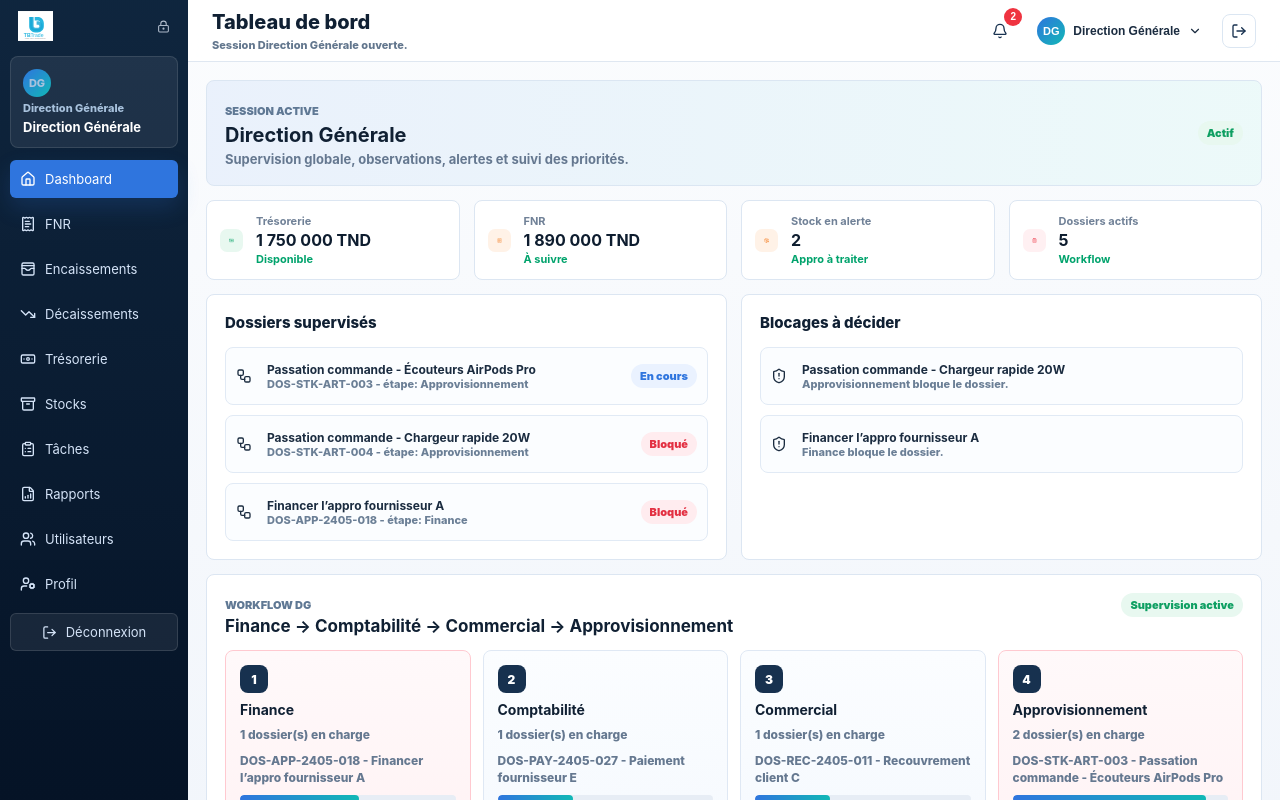
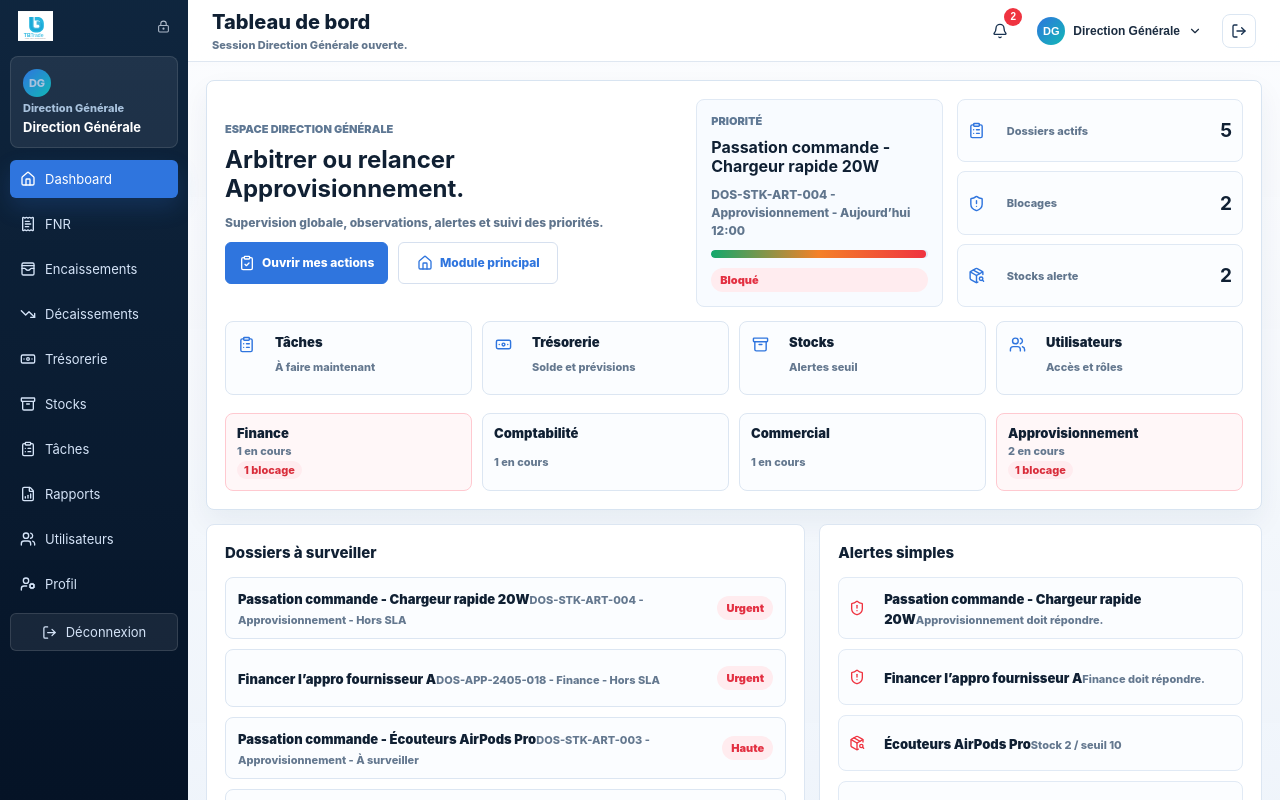
Before and after one commit to Mahdi-654/APP_TBTRADE, a React (Vite) app: page / in a window 1280 px wide. Both pictures are taken after a click on the button "Se connecter". Shown: the top 800 px of the page. Built offline with nearby package versions, Linux system fonts and the light colour scheme.

Commit message:
Simplify role-based TB Trade workspace

```diff
--- a/src/App.css
+++ b/src/App.css
@@ -780,6 +780,237 @@ textarea {
   color: #657890;
   font-size: 13px;
   font-weight: 700;
+}
+
+.workbench {
+  display: grid;
+  grid-template-columns: minmax(320px, 1.15fr) minmax(240px, 0.62fr) minmax(240px, 0.72fr);
+  gap: 14px;
+  padding: 18px;
+  border: 1px solid #d8e4f1;
+  border-radius: 8px;
+  background: #ffffff;
+  box-shadow: 0 12px 28px rgba(19, 48, 82, 0.06);
+}
+
+.workbench-main,
+.workbench-priority {
+  display: grid;
+  align-content: center;
+  gap: 10px;
+  min-width: 0;
+}
+
+.workbench-main h2,
+.workbench-priority strong {
+  margin: 0;
+  color: #102033;
+  line-height: 1.2;
+}
+
+.workbench-main h2 {
+  font-size: 24px;
+}
+
+.workbench-main p,
+.workbench-priority small {
+  margin: 0;
+  color: #60758d;
+  font-size: 12px;
+  font-weight: 800;
+  line-height: 1.5;
+}
+
+.workbench-actions {
+  display: flex;
+  gap: 10px;
+  flex-wrap: wrap;
+}
+
+.workbench-actions .primary-action,
+.workbench-actions .secondary-action {
+  width: auto;
+  min-width: 160px;
+}
+
+.workbench-priority {
+  padding: 14px;
+  border: 1px solid #e0e9f4;
+  border-radius: 8px;
+  background: #f8fbff;
+}
+
+.priority-meter {
+  height: 8px;
+  overflow: hidden;
+  border-radius: 999px;
+  background: #dfe8f4;
+}
+
+.priority-meter i {
+  display: block;
+  height: 100%;
+  border-radius: inherit;
+  background: linear-gradient(90deg, #12a86c, #f48128, #ef3340);
+}
+
+.workbench-kpis {
+  display: grid;
+  gap: 9px;
+}
+
+.workbench-kpis article {
+  min-height: 58px;
+  padding: 10px;
+  display: grid;
+  grid-template-columns: 30px 1fr auto;
+  align-items: center;
+  gap: 9px;
+  border: 1px solid #e0e9f4;
+  border-radius: 8px;
+  background: #fbfdff;
+}
+
+.workbench-kpis svg {
+  color: #2f75de;
+}
+
+.workbench-kpis span {
+  color: #60758d;
+  font-size: 11px;
+  font-weight: 850;
+}
+
+.workbench-kpis strong {
+  color: #102033;
+  font-size: 19px;
+}
+
+.shortcut-strip {
+  grid-column: 1 / -1;
+  display: grid;
+  grid-template-columns: repeat(4, minmax(0, 1fr));
+  gap: 10px;
+}
+
+.shortcut-strip button,
+.service-overview button,
+.simple-case-list button {
+  border: 1px solid #dce6f2;
+  border-radius: 8px;
+  background: #fbfdff;
+  color: #1b2c40;
+  font: inherit;
+  cursor: pointer;
+}
+
+.shortcut-strip button {
+  min-height: 74px;
+  padding: 12px;
+  display: grid;
+  grid-template-columns: 28px minmax(0, 1fr);
+  gap: 2px 9px;
+  text-align: left;
+}
+
+.shortcut-strip svg {
+  grid-row: 1 / 3;
+  color: #2f75de;
+  margin-top: 2px;
+}
+
+.shortcut-strip span,
+.service-overview strong,
+.simple-case-list strong,
+.simple-alerts strong {
+  color: #102033;
+  font-size: 13px;
+  font-weight: 900;
+}
+
+.shortcut-strip small,
+.service-overview span,
+.service-overview small,
+.simple-case-list small,
+.simple-alerts small {
+  color: #64788f;
+  font-size: 11px;
+  font-weight: 800;
+}
+
+.shortcut-strip button:hover,
+.service-overview button:hover,
+.simple-case-list button:hover {
+  border-color: #b9cce6;
+  background: #ffffff;
+  transform: translateY(-1px);
+}
+
+.service-overview {
+  grid-column: 1 / -1;
+  display: grid;
+  grid-template-columns: repeat(4, minmax(0, 1fr));
+  gap: 10px;
+  padding-top: 4px;
+}
+
+.service-overview button {
+  min-height: 62px;
+  padding: 11px;
+  display: grid;
+  gap: 3px;
+  text-align: left;
+}
+
+.service-overview button.blocked {
+  border-color: #ffc9d0;
+  background: #fff7f8;
+}
+
+.service-overview small {
+  width: fit-content;
+  padding: 2px 7px;
+  border-radius: 999px;
+  background: #ffecef;
+  color: #d92d3b;
+}
+
+.dashboard-simple-grid {
+  display: grid;
+  grid-template-columns: minmax(0, 1.15fr) minmax(280px, 0.85fr);
+  gap: 14px;
+}
+
+.simple-case-list,
+.simple-alerts {
+  display: grid;
+  gap: 10px;
+}
+
+.simple-case-list button {
+  min-height: 58px;
+  padding: 10px 12px;
+  display: grid;
+  grid-template-columns: minmax(0, 1fr) auto;
+  align-items: center;
+  gap: 10px;
+  text-align: left;
+}
+
+.simple-alerts article {
+  min-height: 56px;
+  padding: 10px;
+  display: grid;
+  grid-template-columns: 26px minmax(0, 1fr);
+  gap: 9px;
+  align-items: center;
+  border: 1px solid #e1eaf5;
+  border-radius: 8px;
+  background: #fbfdff;
+}
+
+.simple-alerts svg {
+  color: #ef3340;
 }
 
 .control-center {
@@ -2583,8 +2814,16 @@ tbody tr:hover {
   .recovery-kpis,
   .recovery-amounts,
   .recovery-form,
-  .dg-observation-form {
+  .dg-observation-form,
+  .workbench,
+  .shortcut-strip,
+  .service-overview,
+  .dashboard-simple-grid {
     grid-template-columns: repeat(2, minmax(0, 1fr)) !important;
+  }
+
+  .workbench-main {
+    grid-column: 1 / -1;
   }
 
   .login-page {
@@ -2749,8 +2988,24 @@ tbody tr:hover {
   .recovery-kpis,
   .recovery-amounts,
   .recovery-form,
-  .dg-observation-form {
+  .dg-observation-form,
+  .workbench,
+  .workbench-kpis article,
+  .shortcut-strip,
+  .service-overview,
+  .dashboard-simple-grid,
+  .simple-case-list button,
+  .simple-alerts article {
     grid-template-columns: 1fr !important;
+  }
+
+  .workbench-main {
+    grid-column: auto;
+  }
+
+  .workbench-actions .primary-action,
+  .workbench-actions .secondary-action {
+    width: 100%;
   }
 
   .recovery-card header,
--- a/src/App.tsx
+++ b/src/App.tsx
@@ -737,7 +737,7 @@ function App() {
           onNotifications={() => changeScreen('taches')}
         />
         <section className="page" data-accent={current.color}>
-          {active === 'dashboard' && <Dashboard onAction={setMessage} user={sessionUser} workflowCases={workflowCases} stocks={stocks} onOpenDepartment={openDepartmentService} />}
+          {active === 'dashboard' && <Dashboard onAction={setMessage} user={sessionUser} workflowCases={workflowCases} stocks={stocks} onOpenDepartment={openDepartmentService} onOpenScreen={changeScreen} />}
           {active === 'fnr' && <FNR filters={filters} onFiltersChange={setFilters} onAction={setMessage} />}
           {active === 'encaissements' && <Cashflow type="encaissements" filters={filters} onFiltersChange={setFilters} onAction={setMessage} user={sessionUser} />}
           {active === 'decaissements' && <Cashflow type="decaissements" filters={filters} onFiltersChange={setFilters} onAction={setMessage} user={sessionUser} />}
@@ -921,12 +921,14 @@ function Dashboard({
   workflowCases,
   stocks,
   onOpenDepartment,
+  onOpenScreen,
 }: {
   onAction: (message: string) => void
   user: UserAccount
   workflowCases: WorkflowCase[]
   stocks: StockRow[]
   onOpenDepartment: (role: Role) => void
+  onOpenScreen: (screen: ScreenKey) => void
 }) {
   const visibleCases = getVisibleCases(workflowCases, user)
   const stockAlerts = stocks.filter(isStockUnderThreshold)
@@ -939,20 +941,235 @@ function Dashboard({
 
   return (
     <>
-      <RoleSummary user={user} />
-      <MetricGrid
-        metrics={[
-          { label: 'Trésorerie', value: '1 750 000 TND', trend: 'Disponible', icon: Banknote, color: 'green' },
-          { label: 'FNR', value: '1 890 000 TND', trend: 'À suivre', icon: ReceiptText, color: 'orange' },
-          { label: 'Stock en alerte', value: String(stockAlerts.length), trend: stockAlerts.length > 0 ? 'Appro à traiter' : 'RAS', icon: PackageSearch, color: stockAlerts.length > 0 ? 'orange' : 'green' },
-          { label: user.role === 'dg' ? 'Dossiers actifs' : 'Mes tâches', value: String(pendingForRole), trend: 'Workflow', icon: ClipboardList, color: pendingForRole > 0 ? 'red' : 'green' },
-        ]}
+      <RoleWorkbench
+        user={user}
+        workflowCases={workflowCases}
+        visibleCases={visibleCases}
+        stockAlerts={stockAlerts}
+        pendingForRole={pendingForRole}
+        blockedCases={blockedCases}
+        onOpenScreen={onOpenScreen}
+        onOpenDepartment={onOpenDepartment}
       />
-      <WorkflowSnapshot cases={visibleCases} blockedCases={blockedCases} user={user} onAction={onAction} />
-      {user.role === 'dg' && <DepartmentWorkflowMap cases={workflowCases} onOpenDepartment={onOpenDepartment} />}
-      <WorkflowControlCenter cases={workflowCases} user={user} />
+      <DashboardEssentials
+        user={user}
+        visibleCases={visibleCases}
+        blockedCases={blockedCases}
+        stockAlerts={stockAlerts}
+        onOpenScreen={onOpenScreen}
+        onAction={onAction}
+      />
     </>
   )
+}
+
+function RoleWorkbench({
+  user,
+  workflowCases,
+  visibleCases,
+  stockAlerts,
+  pendingForRole,
+  blockedCases,
+  onOpenScreen,
+  onOpenDepartment,
+}: {
+  user: UserAccount
+  workflowCases: WorkflowCase[]
+  visibleCases: WorkflowCase[]
+  stockAlerts: StockRow[]
+  pendingForRole: number
+  blockedCases: WorkflowCase[]
+  onOpenScreen: (screen: ScreenKey) => void
+  onOpenDepartment: (role: Role) => void
+}) {
+  const nextCase = [...visibleCases]
+    .filter((item) => item.status !== 'Terminé')
+    .sort((a, b) => getPriorityScore(b) - getPriorityScore(a))[0]
+  const shortcuts = getRoleShortcuts(user.role)
+  const activeServices = workflowRoles.map((role) => ({
+    role,
+    total: workflowCases.filter((item) => item.currentRole === role && item.status !== 'Terminé').length,
+    blocked: workflowCases.filter((item) => item.currentRole === role && item.status === 'Bloqué').length,
+  }))
+
+  return (
+    <section className="workbench">
+      <div className="workbench-main">
+        <span className="eyebrow">Espace {roleLabels[user.role]}</span>
+        <h2>{nextCase ? getNextActionLabel(nextCase, user) : 'Tout est calme pour cette session.'}</h2>
+        <p>{roleCapabilities[user.role]}</p>
+        <div className="workbench-actions">
+          <button className="primary-action large" type="button" onClick={() => onOpenScreen('taches')}>
+            <ClipboardCheck size={16} />
+            {nextCase ? 'Ouvrir mes actions' : 'Voir les tâches'}
+          </button>
+          <button className="secondary-action large" type="button" onClick={() => onOpenScreen(roleHome[user.role])}>
+            <Home size={16} />
+            Module principal
+          </button>
+        </div>
+      </div>
+      <div className="workbench-priority">
+        <span className="eyebrow">Priorité</span>
+        {nextCase ? (
+          <>
+            <strong>{nextCase.title}</strong>
+            <small>{nextCase.id} - {roleLabels[nextCase.currentRole]} - {nextCase.due}</small>
+            <div className="priority-meter">
+              <i style={{ width: `${getPriorityScore(nextCase)}%` }} />
+            </div>
+            <Status value={nextCase.status} />
+          </>
+        ) : (
+          <>
+            <strong>Aucune urgence</strong>
+            <small>Les modules restent disponibles dans les raccourcis.</small>
+            <Status value="Flux normal" />
+          </>
+        )}
+      </div>
+      <div className="workbench-kpis">
+        <article>
+          <ClipboardList size={17} />
+          <span>{user.role === 'dg' ? 'Dossiers actifs' : 'Mes actions'}</span>
+          <strong>{pendingForRole}</strong>
+        </article>
+        <article>
+          <ShieldAlert size={17} />
+          <span>Blocages</span>
+          <strong>{blockedCases.length}</strong>
+        </article>
+        <article>
+          <PackageSearch size={17} />
+          <span>Stocks alerte</span>
+          <strong>{stockAlerts.length}</strong>
+        </article>
+      </div>
+      <div className="shortcut-strip">
+        {shortcuts.map((shortcut) => {
+          const Icon = shortcut.icon
+          return (
+            <button key={shortcut.screen} type="button" onClick={() => onOpenScreen(shortcut.screen)}>
+              <Icon size={17} />
+              <span>{shortcut.label}</span>
+              <small>{shortcut.detail}</small>
+            </button>
+          )
+        })}
+      </div>
+      {user.role === 'dg' && (
+        <div className="service-overview">
+          {activeServices.map((item) => (
+            <button key={item.role} className={item.blocked > 0 ? 'blocked' : ''} type="button" onClick={() => onOpenDepartment(item.role)}>
+              <strong>{roleLabels[item.role]}</strong>
+              <span>{item.total} en cours</span>
+              {item.blocked > 0 && <small>{item.blocked} blocage</small>}
+            </button>
+          ))}
+        </div>
+      )}
+    </section>
+  )
+}
+
+function DashboardEssentials({
+  user,
+  visibleCases,
+  blockedCases,
+  stockAlerts,
+  onOpenScreen,
+  onAction,
+}: {
+  user: UserAccount
+  visibleCases: WorkflowCase[]
+  blockedCases: WorkflowCase[]
+  stockAlerts: StockRow[]
+  onOpenScreen: (screen: ScreenKey) => void
+  onAction: (message: string) => void
+}) {
+  const importantCases = [...visibleCases]
+    .filter((item) => item.status !== 'Terminé')
+    .sort((a, b) => getPriorityScore(b) - getPriorityScore(a))
+    .slice(0, 4)
+
+  return (
+    <div className="dashboard-simple-grid">
+      <Panel title={user.role === 'dg' ? 'Dossiers à surveiller' : 'Mes dossiers'}>
+        <div className="simple-case-list">
+          {importantCases.map((item) => (
+            <button key={item.id} type="button" onClick={() => onOpenScreen('taches')}>
+              <span>
+                <strong>{item.title}</strong>
+                <small>{item.id} - {roleLabels[item.currentRole]} - {getSlaInfo(item).label}</small>
+              </span>
+              <Status value={item.priority} />
+            </button>
+          ))}
+          {importantCases.length === 0 && <p className="muted">Aucun dossier actif à traiter.</p>}
+        </div>
+      </Panel>
+      <Panel title="Alertes simples">
+        <div className="simple-alerts">
+          {blockedCases.slice(0, 2).map((item) => (
+            <article key={item.id}>
+              <ShieldAlert size={16} />
+              <span>
+                <strong>{item.title}</strong>
+                <small>{roleLabels[item.currentRole]} doit répondre.</small>
+              </span>
+            </article>
+          ))}
+          {stockAlerts.slice(0, 2).map((stock) => (
+            <article key={stock.reference}>
+              <PackageSearch size={16} />
+              <span>
+                <strong>{stock.article}</strong>
+                <small>Stock {stock.stockDisponible} / seuil {stock.seuilAlerte}</small>
+              </span>
+            </article>
+          ))}
+          {blockedCases.length === 0 && stockAlerts.length === 0 && <p className="muted">Aucune alerte importante.</p>}
+          <button className="secondary-action" type="button" onClick={() => {
+            onOpenScreen(stockAlerts.length > 0 ? 'stocks' : 'taches')
+            onAction('Ouverture du module lié aux alertes.')
+          }}>
+            Voir les détails
+          </button>
+        </div>
+      </Panel>
+    </div>
+  )
+}
+
+function getRoleShortcuts(role: Role): Array<{ screen: ScreenKey; label: string; detail: string; icon: ElementType }> {
+  const shared = { screen: 'taches' as const, label: 'Tâches', detail: 'À faire maintenant', icon: ClipboardList }
+  const shortcuts: Record<Role, Array<{ screen: ScreenKey; label: string; detail: string; icon: ElementType }>> = {
+    dg: [
+      shared,
+      { screen: 'tresorerie', label: 'Trésorerie', detail: 'Solde et prévisions', icon: Banknote },
+      { screen: 'stocks', label: 'Stocks', detail: 'Alertes seuil', icon: Archive },
+      { screen: 'users', label: 'Utilisateurs', detail: 'Accès et rôles', icon: Users },
+    ],
+    finance: [
+      shared,
+      { screen: 'tresorerie', label: 'Trésorerie', detail: 'Disponibilité bancaire', icon: Banknote },
+      { screen: 'decaissements', label: 'Paiements', detail: 'À valider', icon: TrendingDown },
+    ],
+    compta: [
+      shared,
+      { screen: 'fnr', label: 'FNR', detail: 'Factures à contrôler', icon: ReceiptText },
+      { screen: 'decaissements', label: 'Paiements', detail: 'Pièces et suivi', icon: TrendingDown },
+    ],
+    appro: [
+      shared,
+      { screen: 'stocks', label: 'Stocks', detail: 'Ruptures et commandes', icon: Archive },
+    ],
+    commercial: [
+      shared,
+      { screen: 'encaissements', label: 'Encaissements', detail: 'Clients et recouvrement', icon: WalletCards },
+    ],
+  }
+  return shortcuts[role]
 }
 
 function FNR({
@@ -2151,101 +2368,6 @@ function DepartmentLiaisonPanel({
   )
 }
 
-function WorkflowControlCenter({ cases, user }: { cases: WorkflowCase[]; user: UserAccount }) {
-  const scopedCases = getVisibleCases(cases, user)
-  const blocked = scopedCases.filter((item) => item.status === 'Bloqué')
-  const urgent = scopedCases.filter((item) => item.priority === 'Urgent')
-  const pendingReplies = user.role === 'dg'
-    ? cases.filter((item) => item.alerts.some((alert) => alert.to === 'dg' || alert.response))
-    : scopedCases.filter((item) => item.alerts.some((alert) => alert.to === user.role && !alert.response))
-  const completed = scopedCases.filter((item) => item.status === 'Terminé')
-  const departmentLoad = workflowRoles.map((role) => ({
-    role,
-    total: cases.filter((item) => item.currentRole === role && item.status !== 'Terminé').length,
-    blocked: cases.filter((item) => item.currentRole === role && item.status === 'Bloqué').length,
-  }))
-
-  return (
-    <section className="control-center">
-      <div className="control-header">
-        <div>
-          <span className="eyebrow">{user.role === 'dg' ? 'Pilotage DG' : 'Mon poste de travail'}</span>
-          <h2>{user.role === 'dg' ? 'Processus complet par département' : 'Priorités de ma session'}</h2>
-        </div>
-        <Status value={blocked.length > 0 ? `${blocked.length} blocage(s)` : 'Flux normal'} />
-      </div>
-      <div className="control-kpis">
-        <article>
-          <Workflow size={18} />
-          <span>Dossiers visibles</span>
-          <strong>{scopedCases.length}</strong>
-        </article>
-        <article>
-          <Siren size={18} />
-          <span>Urgences</span>
-          <strong>{urgent.length}</strong>
-        </article>
-        <article>
-          <MessageSquareText size={18} />
-          <span>Réponses / notifs</span>
-          <strong>{pendingReplies.length}</strong>
-        </article>
-        <article>
-          <CheckCircle2 size={18} />
-          <span>Terminés</span>
-          <strong>{completed.length}</strong>
-        </article>
-      </div>
-      {user.role === 'dg' && (
-        <div className="department-load">
-          {departmentLoad.map((item) => (
-            <span key={item.role}>
-              <strong>{roleLabels[item.role]}</strong>
-              {item.total} en cours
-              {item.blocked > 0 && <b>{item.blocked} bloqué</b>}
-            </span>
-          ))}
-        </div>
-      )}
-    </section>
-  )
-}
-
-function DepartmentWorkflowMap({ cases, onOpenDepartment }: { cases: WorkflowCase[]; onOpenDepartment: (role: Role) => void }) {
-  return (
-    <section className="department-map">
-      <div className="map-header">
-        <div>
-          <span className="eyebrow">Workflow DG</span>
-          <h2>Finance → Comptabilité → Commercial → Approvisionnement</h2>
-        </div>
-        <Status value="Supervision active" />
-      </div>
-      <div className="map-lanes">
-        {workflowRoles.map((role, index) => {
-          const activeCases = cases.filter((item) => item.currentRole === role && item.status !== 'Terminé')
-          const blockedCases = activeCases.filter((item) => item.status === 'Bloqué')
-          const lastCase = activeCases[0]
-          return (
-            <article className={blockedCases.length > 0 ? 'blocked' : ''} key={role}>
-              <div className="lane-index">{index + 1}</div>
-              <strong>{roleLabels[role]}</strong>
-              <span>{activeCases.length} dossier(s) en charge</span>
-              <small>{lastCase ? `${lastCase.id} - ${lastCase.title}` : 'Aucun dossier en attente'}</small>
-              <div className="lane-bar">
-                <i style={{ width: `${Math.min(100, activeCases.length * 35 + blockedCases.length * 20)}%` }} />
-              </div>
-              <button className="secondary-action" type="button" onClick={() => onOpenDepartment(role)}>
-                Voir service
-              </button>
-            </article>
-          )
-        })}
-      </div>
-    </section>
-  )
-}
-
 function NotificationCenter({
   items,
   user,
@@ -2285,52 +2407,6 @@ function NotificationCenter({
         ))}
       </div>
     </Panel>
-  )
-}
-
-function WorkflowSnapshot({
-  cases,
-  blockedCases,
-  user,
-  onAction,
-}: {
-  cases: WorkflowCase[]
-  blockedCases: WorkflowCase[]
-  user: UserAccount
-  onAction: (message: string) => void
-}) {
-  const activeLabel = user.role === 'dg' ? 'Dossiers supervisés' : 'Mes dossiers actifs'
-  return (
-    <div className="grid half">
-      <Panel title={activeLabel}>
-        <div className="workflow-mini-list">
-          {cases.slice(0, 3).map((item) => (
-            <button key={item.id} type="button" onClick={() => onAction(`Ouverture workflow ${item.id}.`)}>
-              <Workflow size={16} />
-              <span>
-                <strong>{item.title}</strong>
-                <small>{item.id} - étape: {roleLabels[item.currentRole]}</small>
-              </span>
-              <Status value={item.status} />
-            </button>
-          ))}
-        </div>
-      </Panel>
-      <Panel title={user.role === 'dg' ? 'Blocages à décider' : 'Notifications DG'}>
-        <div className="notification-list">
-          {blockedCases.length === 0 && <p className="muted">Aucun blocage critique pour cette session.</p>}
-          {blockedCases.map((item) => (
-            <article key={item.id}>
-              <ShieldAlert size={16} />
-              <span>
-                <strong>{item.title}</strong>
-                <small>{user.role === 'dg' ? `${roleLabels[item.currentRole]} bloque le dossier.` : 'La DG attend votre retour.'}</small>
-              </span>
-            </article>
-          ))}
-        </div>
-      </Panel>
-    </div>
   )
 }
 
@@ -2849,19 +2925,6 @@ function Profile({
   )
 }
 
-function RoleSummary({ user }: { user: UserAccount }) {
-  return (
-    <section className="role-summary">
-      <div>
-        <span className="eyebrow">Session active</span>
-        <h2>{roleLabels[user.role]}</h2>
-        <p>{roleCapabilities[user.role]}</p>
-      </div>
-      <Status value="Actif" />
-    </section>
-  )
-}
-
 function Filters({
   compact,
   search,
```
